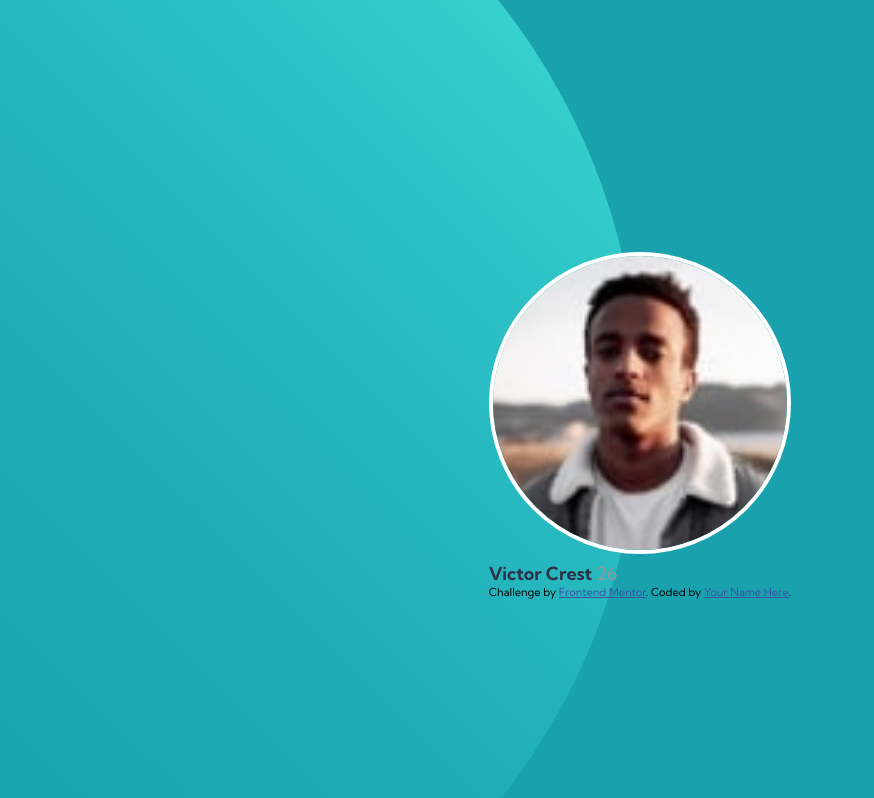
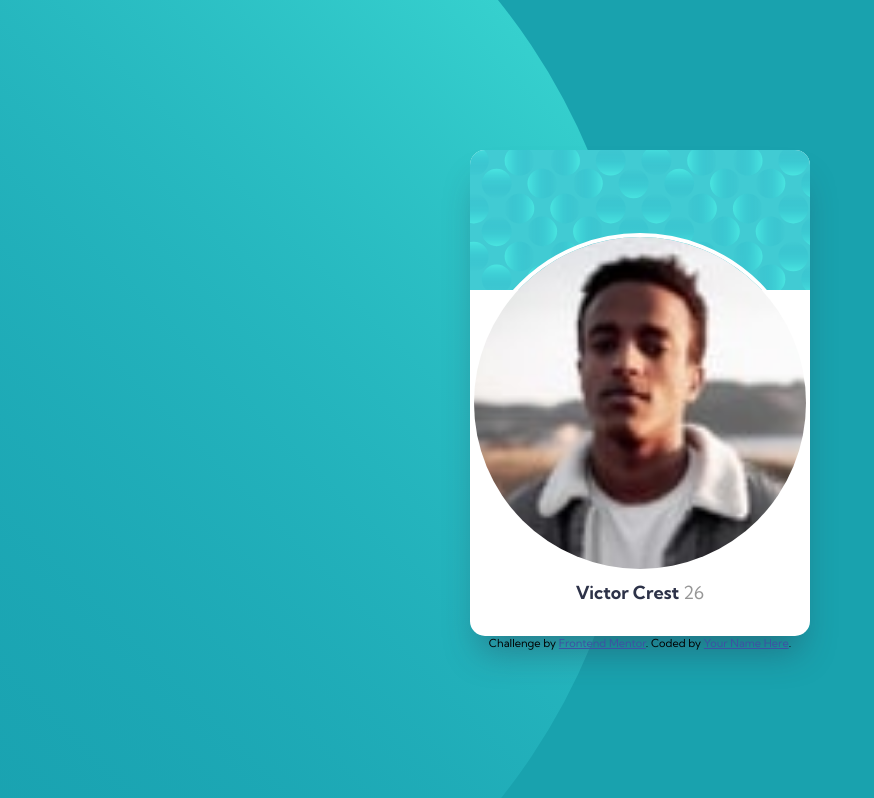
Before and after one commit to DeysiLopes/profile-card, a plain HTML site: page index.html in a window 1280 px wide. Shown: the whole page, without its empty margins (0-874 px from the left). Drawn offline with Linux system fonts and the light colour scheme.

Commit message:
Add card style

```diff
--- a/style.css
+++ b/style.css
@@ -77,8 +77,33 @@ img{
     overflow: hidden;
     margin-bottom: 0.5rem;
   }
+  #profile-image img {
+    width: 100%;
+    display: block;
+  }
 
-
+  .card {
+    width: 340px;
+    background-color: white;
+    min-height: 350px;
+    display: flex;
+    flex-direction: column;
+    border-radius: 15px;
+    overflow: hidden;
+    box-shadow: 0 25px 35px -10px #2d324866;
+  }
+  .card-item {
+    display: flex;
+    flex-direction: column;
+    align-items: center;
+    justify-content: center;
+    flex: 3;
+    background: url(images/bg-pattern-card.svg) no-repeat;
+    -o-object-fit: cover;
+       object-fit: cover;
+    padding: 2rem 0;
+    text-align: center;
+  }
 
 
 
```
